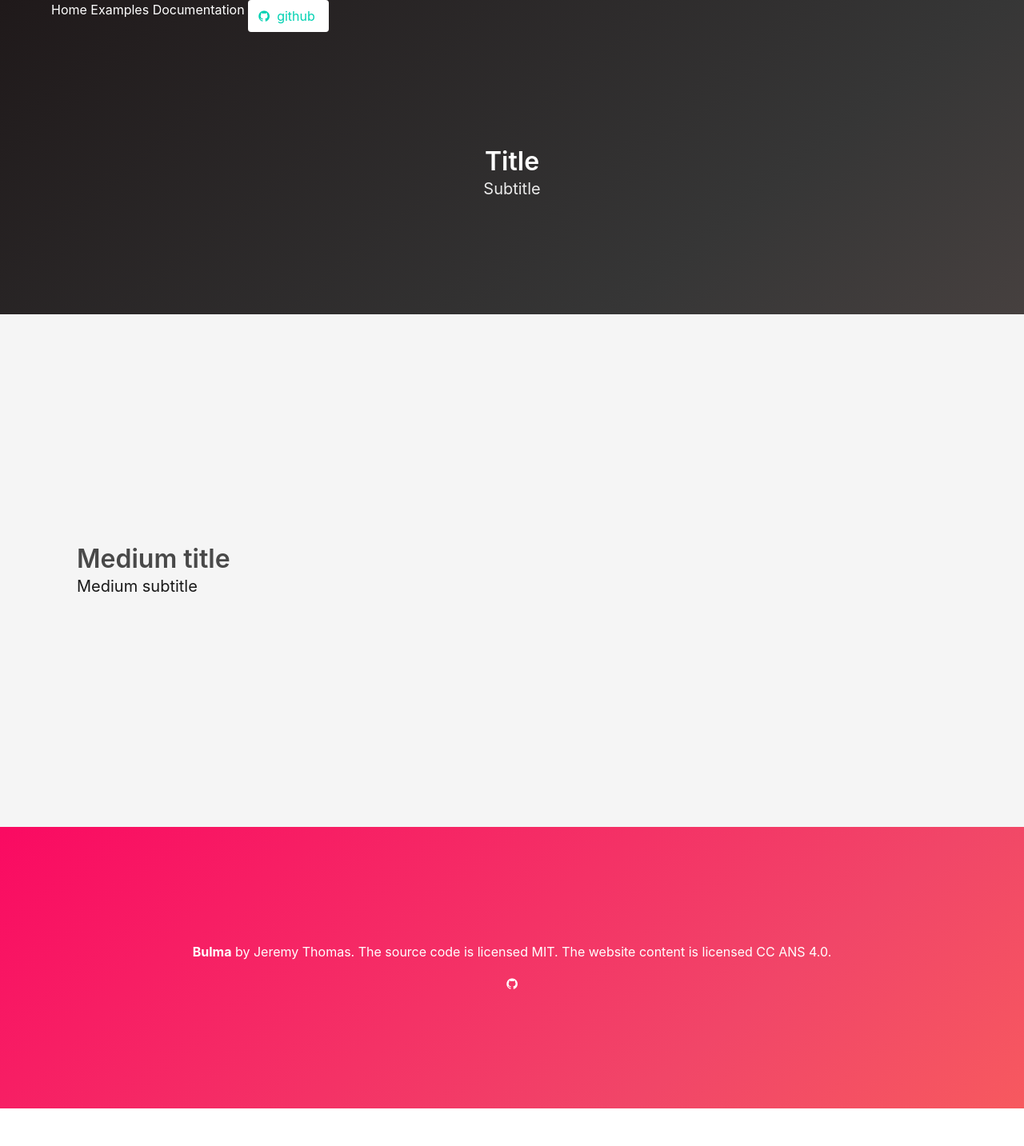
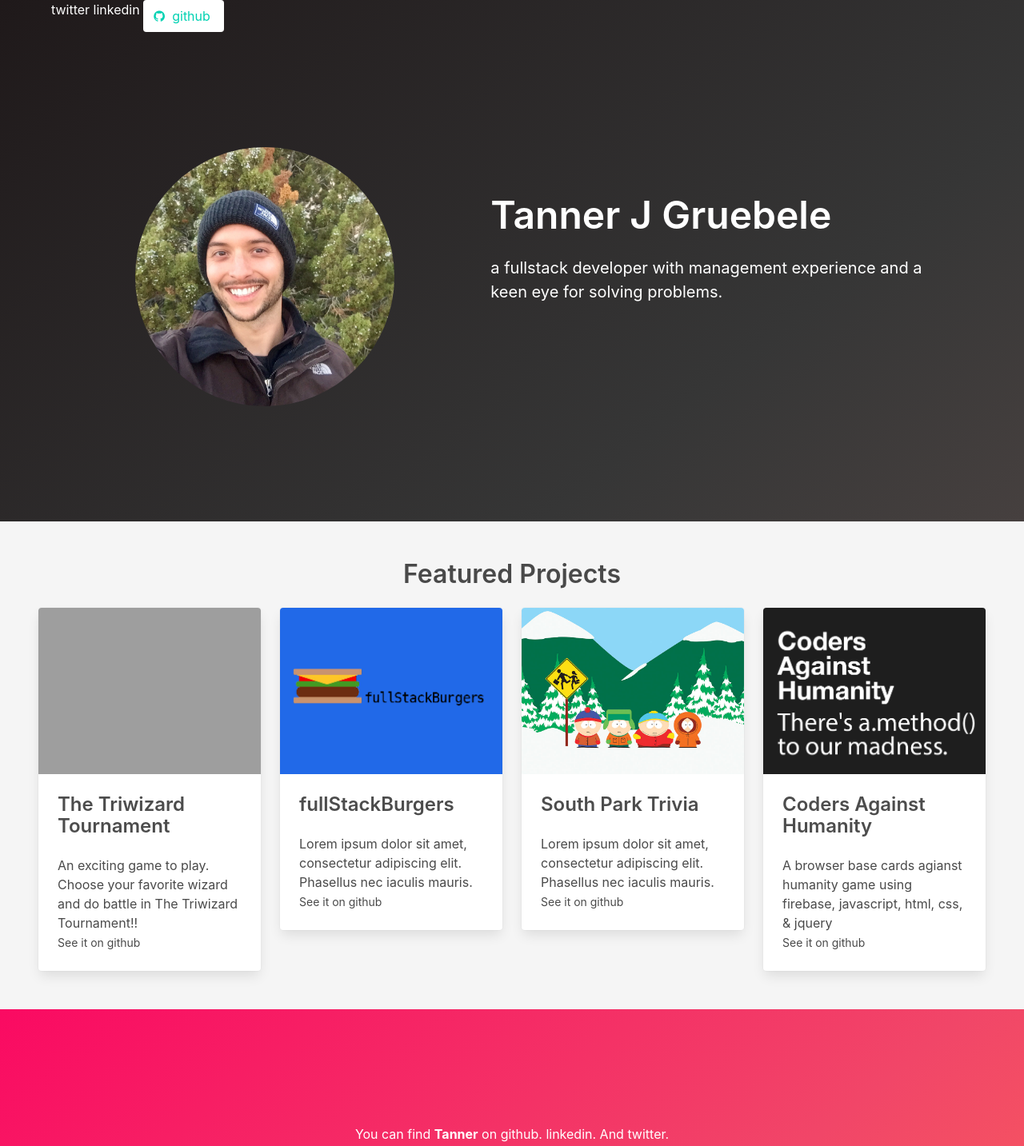
Before and after one commit to Gruebes/my-new-portfolio, a plain HTML site: page index.html in a window 1280 px wide. Shown: the top 1433 px of the page at 80% size. Before the commit the page ends 1386 px from the top, so only its background shows below. Drawn offline with nearby package versions, Linux system fonts and the light colour scheme; grey boxes are pictures that could not be loaded.

Commit message:
added featured projects

```diff
--- a/index.html
+++ b/index.html
@@ -6,6 +6,8 @@
     <meta name="viewport" content="width=device-width, initial-scale=1.0">
     <meta http-equiv="X-UA-Compatible" content="ie=edge">
     <title>Tanner J Gruebele</title>
+    <script src="https://ajax.googleapis.com/ajax/libs/jquery/3.2.1/jquery.min.js"></script>
+    <script src="https://ajax.googleapis.com/ajax/libs/jquery/1.12.4/jquery.min.js"></script>
 
     <link rel="stylesheet" href="https://maxcdn.bootstrapcdn.com/font-awesome/4.7.0/css/font-awesome.min.css">
     <link rel="stylesheet" href="https://cdnjs.cloudflare.com/ajax/libs/bulma/0.4.4/css/bulma.css" type="text/css" />
@@ -30,11 +32,10 @@
                     <span></span>
                     </span>
                     <div class="nav-right nav-menu">
-                        <a class="nav-item is-active">Home</a>
-                        <a class="nav-item">Examples</a>
-                        <a class="nav-item">Documentation</a>
+                        <a class="nav-item" href="https://twitter.com/TannerJames27" target="_blank">twitter</a>
+                        <a class="nav-item" href="https://www.linkedin.com/in/tanner-gruebele/" target="_blank">linkedin</a>
                         <span class="nav-item">
-                            <a class="button is-primary is-inverted">
+                            <a href="https://github.com/Gruebes" target="_blank" class="button is-primary is-inverted">
                             <span class="icon"><i class="fa fa-github"></i></span>
                         <span>github</span>
                         </a>
@@ -46,28 +47,117 @@
 
         <!-- Hero content: will be in the middle -->
         <div class="hero-body">
-            <div class="container has-text-centered">
-                <h1 class="title">
-                    Title
-                </h1>
-                <h2 class="subtitle">
-                    Subtitle
-                </h2>
+            <div class="container">
+                <div class="columns is-3 is-offset-1">
+                    <img class="column is-4 is-offset-1" id="my-img" src="./assets/img/tanner.jpg" alt="">
+                    <div class="intro column is-6 is-offset-1">
+                        <h1 class="title  is-1">
+                            Tanner J Gruebele
+                        </h1>
+                        <h2 class="content is-medium">
+                            a fullstack developer with management experience and a keen eye for solving problems.
+                        </h2>
+                    </div>
+                </div>
+
             </div>
         </div>
 
     </section>
 
     <!-- Middle Hero  -->
-    <section class="hero is-light is-large">
+    <section class="hero is-light">
         <div class="hero-body">
-            <div class="container">
-                <h1 class="title">
-                    Medium title
-                </h1>
-                <h2 class="subtitle">
-                    Medium subtitle
-                </h2>
+            <h1 class="title has-text-centered is-spaced is-large">Featured Projects</h1>
+            <div class="columns">
+                <div class="column is-3">
+                    <div class="card">
+                        <div class="card-image">
+                            <figure class="image is-4by3">
+                                <img src="http://cdn.playbuzz.com/cdn/5978d046-3801-42ef-af12-56e051009aed/89ace4cb-2d74-4fd3-8778-16150b22c27e_560_420.jpg" alt="Image">
+                            </figure>
+                        </div>
+                        <div class="card-content">
+                            <div class="media">
+                                <div class="media-content">
+                                    <p class="title is-4">The Triwizard Tournament</p>
+                                </div>
+                            </div>
+
+                            <div class="content">
+                                An exciting game to play. Choose your favorite wizard and do battle in The Triwizard Tournament!!
+                                <br>
+                                <small>See it on github</small>
+                            </div>
+                        </div>
+                    </div>
+                </div>
+                <div class="column is-3">
+                    <div class="card">
+                        <div class="card-image">
+                            <figure class="image is-4by3">
+                                <img src="./assets/img/fullStackDisplay.png" href="https://murmuring-meadow-54169.herokuapp.com/" alt="Image">
+                            </figure>
+                        </div>
+                        <div class="card-content">
+                            <div class="media">
+                                <div class="media-content">
+                                    <p class="title is-4">fullStackBurgers</p>
+                                </div>
+                            </div>
+
+                            <div class="content">
+                                Lorem ipsum dolor sit amet, consectetur adipiscing elit. Phasellus nec iaculis mauris.
+                                <br>
+                                <small href="https://github.com/Gruebes/burger">See it on github</small>
+                            </div>
+                        </div>
+                    </div>
+                </div>
+                <div class="column is-3">
+                    <div class="card" href="">
+                        <div class="card-image">
+                            <figure class="image is-4by3">
+                                <img src="./assets/img/southpark.jpg" alt="Image">
+                            </figure>
+                        </div>
+                        <div class="card-content">
+                            <div class="media">
+                                <div class="media-content">
+                                    <p class="title is-4">South Park Trivia</p>
+                                </div>
+                            </div>
+
+                            <div class="content">
+                                Lorem ipsum dolor sit amet, consectetur adipiscing elit. Phasellus nec iaculis mauris.
+                                <br>
+                                <small>See it on github</small>
+                            </div>
+                        </div>
+                    </div>
+                </div>
+                <div class="column is-3">
+                    <div class="card" href="https://hockey4life63.github.io/cahGame/">
+                        <div class="card-image">
+                            <figure class="image is-4by3">
+                                <img src="./assets/img/codersDisplay.png" alt="Image">
+                            </figure>
+                        </div>
+                        <div class="card-content">
+                            <div class="media">
+                                <div class="media-content">
+                                    <p class="title is-4">Coders Against Humanity</p>
+                                </div>
+                            </div>
+
+                            <div class="content">
+                                A browser base cards agianst humanity game using firebase, javascript, html, css, & jquery
+                                <br>
+                                <small>See it on github</small>
+                            </div>
+                        </div>
+                    </div>
+                </div>
             </div>
         </div>
     </section>
@@ -78,8 +168,8 @@
             <div class="container">
                 <div class="content has-text-centered">
                     <p>
-                        <strong>Bulma</strong> by <a href="http://jgthms.com">Jeremy Thomas</a>. The source code is licensed
-                        <a href="http://opensource.org/licenses/mit-license.php">MIT</a>. The website content is licensed <a href="http://creativecommons.org/licenses/by-nc-sa/4.0/">CC ANS 4.0</a>.
+                        You can find <strong>Tanner</strong> on <a href="https://github.com/Gruebes" target="_blank">github. </a><a href="https://www.linkedin.com/in/tanner-gruebele/" target="_blank">linkedin</a>. And<a href="https://twitter.com/TannerJames27"
+                            target="_blank"> twitter</a>.
                     </p>
                     <p>
                         <a class="icon" href="https://github.com/jgthms/bulma">
```
